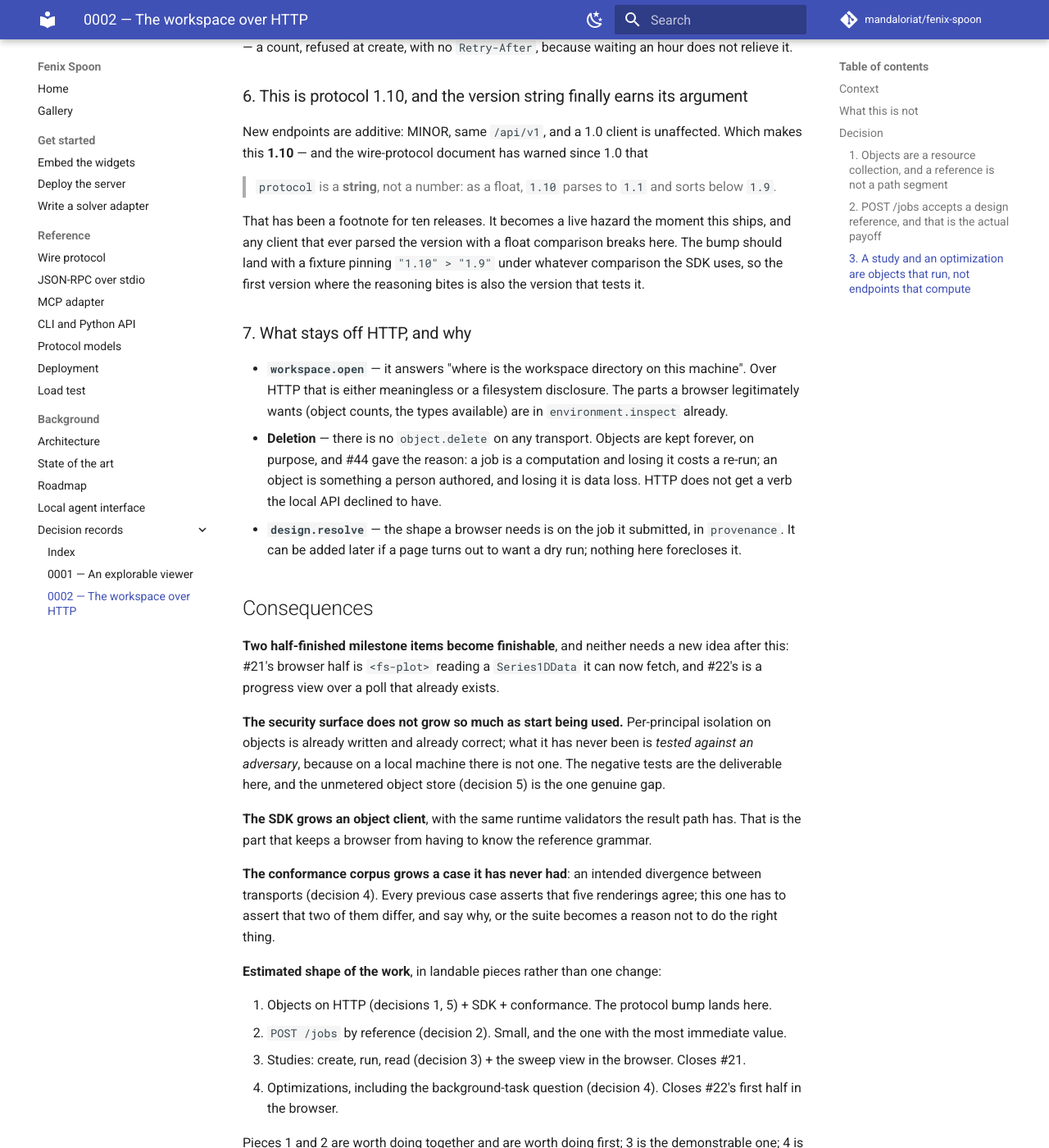
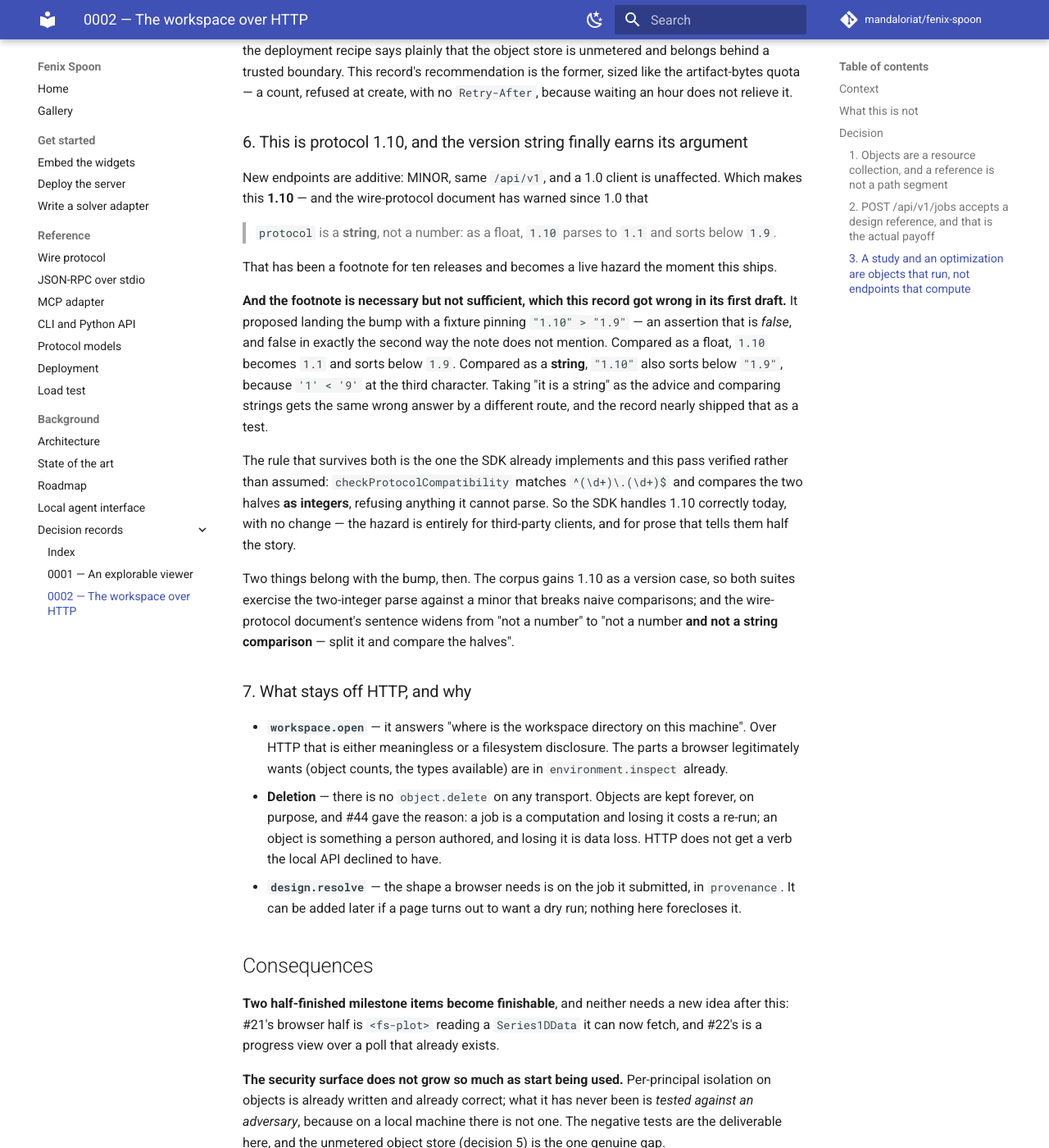
Before and after one commit to mandaloriat/fenix-spoon, an MkDocs documentation site: the page built from docs/adr/0002-workspace-over-http.md, in a window 1280 px wide and 1400 px high, scrolled down 4047 px. Shown: the whole window at 82% size. Built offline with MkDocs 1.6.1 and Material for MkDocs 9.7.7, drawn with Linux system fonts in a browser that asks for light colours; comment, search, counter and statistics services are not loaded; some of the changed text lies outside the part shown.

Commit message:
Two from review, of which one was the record proposing a false test (review of ADR 0002)
**The version fixture this record proposed asserts something untrue.** It said the 1.10
bump should land with a case pinning `"1.10" > "1.9"`, and that comparison is *false*:
compared as strings, `"1.10"` sorts below `"1.9"` because `'1' < '9'` at the third
character. Which is the joke — the wire-protocol note warns that the version is a string
rather than a float, I took that as the advice, compared strings, and got the same wrong
answer by the other route. A record about a hazard, containing the hazard.

The rule that survives both is the one the SDK already implements, and this pass verified
it rather than assuming: `checkProtocolCompatibility` matches `^(\d+)\.(\d+)$` and compares
the halves as integers, refusing what it cannot parse. So the SDK is already correct for
1.10 with no change, the exposure is third-party clients, and the corrected proposal is a
corpus case at 1.10 plus a wider sentence in the protocol document — "not a number *and*
not a string comparison: split it and compare the halves".

**And five route mentions had dropped the `/api/v1` prefix** that every other endpoint in
the documentation carries, which in a record that is *about* where routes go would read as
a claim that they sit at the root.

Co-Authored-By: Claude Opus 5 <noreply@anthropic.com>
Claude-Session: https://claude.ai/code/session_01QunVdHDndka6J1HR3Fmcx9

```diff
--- a/docs/adr/0002-workspace-over-http.md
+++ b/docs/adr/0002-workspace-over-http.md
@@ -67,7 +67,8 @@ splits them, so a route builds the canonical reference back from its own path pa
 which means a caller cannot construct a URL whose type and prefix disagree (`design/g-12`
 resolves to `design:g-12`, which does not exist, and 404s honestly).
 
-**The revision is a query parameter, not a path segment.** `/objects/geometry/g-12/3` would
+**The revision is a query parameter, not a path segment.** `/api/v1/objects/geometry/g-12/3`
+would
 make a revision look like a sub-resource with its own identity, and it is not one — it is a
 *view* of the object at a point in its history. A pinned reference and a head reference return
 the same shape from the same route, which is exactly what the local API does.
@@ -75,7 +76,7 @@ the same shape from the same route, which is exactly what the local API does.
 `PATCH` takes `application/json-patch+json`, the media type RFC 6902 defines. A patch is not
 a partial object and the header should not claim it is.
 
-### 2. `POST /jobs` accepts a design reference, and that is the actual payoff
+### 2. `POST /api/v1/jobs` accepts a design reference, and that is the actual payoff
 
 Everything above is plumbing until this:
 
@@ -124,15 +125,16 @@ example, minutes on a FEniCSx adapter. That is fine on a pipe a child process ow
 it is a request held open through whatever proxies, load balancers and browser timeouts sit
 between a page and the server, and those will close it long before a real search ends.
 
-So the HTTP binding **diverges deliberately**: `POST /optimizations/{id}/run` answers `202`
-immediately, and the trajectory is polled from `GET /optimizations/{id}` — which already
+So the HTTP binding **diverges deliberately**: `POST /api/v1/optimizations/{id}/run` answers
+`202` immediately, and the trajectory is polled from `GET /api/v1/optimizations/{id}` — which already
 works, because `optimize.get` replays the search from the jobs rather than reading a stored
 run. The design that made the optimizer need no run record is what makes it pollable.
 
 Two consequences to accept with open eyes. First, the search has to keep running after the
 request that started it returns, which means it becomes a **background task owned by the
 server process** — the first thing in this codebase that is neither a job nor a request.
-Second, `optimize.run` over JSON-RPC and `POST /run` over HTTP will return *different things*
+Second, `optimize.run` over JSON-RPC and `POST /api/v1/optimizations/{id}/run` over HTTP will
+return *different things*
 (a report and a receipt), which is the first real divergence between transports and must be
 written into the conformance corpus as an intended one, or the suite will read it as drift.
 
@@ -173,10 +175,26 @@ this **1.10** — and the wire-protocol document has warned since 1.0 that
 > `protocol` is a **string**, not a number: as a float, `1.10` parses to `1.1` and sorts below
 > `1.9`.
 
-That has been a footnote for ten releases. It becomes a live hazard the moment this ships, and
-any client that ever parsed the version with a float comparison breaks here. The bump should
-land with a fixture pinning `"1.10" > "1.9"` under whatever comparison the SDK uses, so the
-first version where the reasoning bites is also the version that tests it.
+That has been a footnote for ten releases and becomes a live hazard the moment this ships.
+
+**And the footnote is necessary but not sufficient, which this record got wrong in its first
+draft.** It proposed landing the bump with a fixture pinning `"1.10" > "1.9"` — an assertion
+that is *false*, and false in exactly the second way the note does not mention. Compared as a
+float, `1.10` becomes `1.1` and sorts below `1.9`. Compared as a **string**, `"1.10"` also
+sorts below `"1.9"`, because `'1' < '9'` at the third character. Taking "it is a string" as
+the advice and comparing strings gets the same wrong answer by a different route, and the
+record nearly shipped that as a test.
+
+The rule that survives both is the one the SDK already implements and this pass verified
+rather than assumed: `checkProtocolCompatibility` matches `^(\d+)\.(\d+)$` and compares the two
+halves **as integers**, refusing anything it cannot parse. So the SDK handles 1.10 correctly
+today, with no change — the hazard is entirely for third-party clients, and for prose that
+tells them half the story.
+
+Two things belong with the bump, then. The corpus gains 1.10 as a version case, so both suites
+exercise the two-integer parse against a minor that breaks naive comparisons; and the
+wire-protocol document's sentence widens from "not a number" to "not a number **and not a
+string comparison** — split it and compare the halves".
 
 ### 7. What stays off HTTP, and why
 
@@ -212,7 +230,8 @@ right thing.
 **Estimated shape of the work**, in landable pieces rather than one change:
 
 1. Objects on HTTP (decisions 1, 5) + SDK + conformance. The protocol bump lands here.
-2. `POST /jobs` by reference (decision 2). Small, and the one with the most immediate value.
+2. `POST /api/v1/jobs` by reference (decision 2). Small, and the one with the most immediate
+   value.
 3. Studies: create, run, read (decision 3) + the sweep view in the browser. Closes #21.
 4. Optimizations, including the background-task question (decision 4). Closes #22's first half
    in the browser.
```
